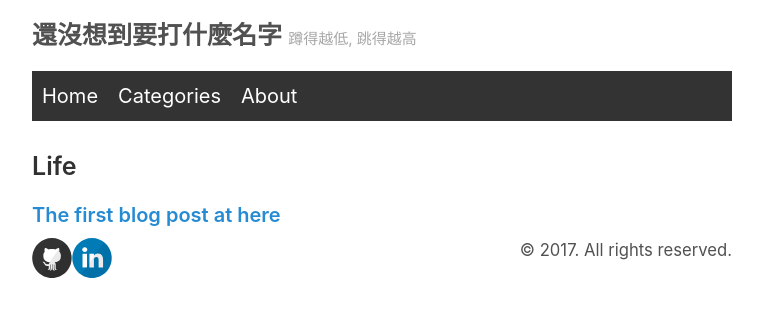
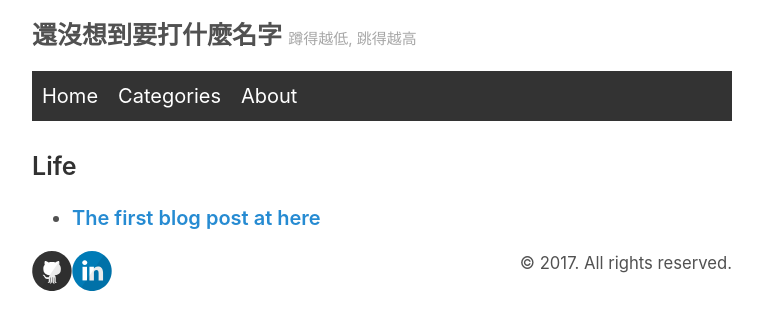
Before and after one commit to nickhitsai/nickhitsai.github.io, a Jekyll site: the page built from categories/index.html, in a window 1280 px wide. Shown: the top 330 px of the page, without its empty margins (258-1021 px from the left). Built offline with Jekyll 4.4.1, drawn with Linux system fonts in a browser that asks for light colours.

Commit message:
modify category css

```diff
--- a/_layouts/category.html
+++ b/_layouts/category.html
@@ -11,11 +11,15 @@ layout: default
 
     <h3 class="category-head">{{ category_name }}</h3>
     <a name="{{ category_name | slugize }}"></a>
+    <ul>
     {% for post in site.categories[category_name] %}
+    <li>
     <article class="archive-item">
       <h4><a href="{{ site.baseurl }}{{ post.url }}">{{post.title}}</a></h4>
     </article>
+    </li>
     {% endfor %}
+    </ul>
   </div>
 {% endfor %}
 </div>
--- a/_layouts/default.html
+++ b/_layouts/default.html
@@ -13,6 +13,7 @@
         </h3>
       </header>
 
+      <div class="homepage-list">
           <ul>
               <li><a href="{{ site.baseurl }}/">Home</a></li>
               <!-- <li><a href="{{ site.baseurl }}/contact">Contact</a></li> -->
@@ -20,6 +21,7 @@
               <!-- <li><a href="{{ site.baseurl }}/">Tags</a></li> -->
               <li><a href="{{ site.baseurl }}/about">About</a></li>
           </ul>
+      </div>
 
       <main>
         {{ content }}
--- a/_sass/_base.scss
+++ b/_sass/_base.scss
@@ -76,23 +76,3 @@ tbody tr:nth-child(odd) td,
 tbody tr:nth-child(odd) th {
   background-color: #f9f9f9;
 }
-
-ul {
-    list-style-type: none;
-    margin: 0;
-    padding: 0;
-    overflow: hidden;
-    background-color: #333333;
-}
-
-li {
-    float: left;
-}
-
-li a {
-    display: block;
-    color: white;
-    text-align: center;
-    padding: 10px;
-    text-decoration: none;
-}
--- a/_sass/_layout.scss
+++ b/_sass/_layout.scss
@@ -10,6 +10,28 @@
   margin-right: auto;
 }
 
+.homepage-list {
+  ul {
+    list-style-type: none;
+    margin: 0;
+    padding: 0;
+    overflow: hidden;
+    background-color: #333333;
+  }
+
+  li {
+    float: left;
+  }
+
+  li a {
+    display: block;
+    color: white;
+    text-align: center;
+    padding: 10px;
+    text-decoration: none;
+  }
+}
+
 footer {
   margin-bottom: 2rem;
   .Allrightreserved {
```
Lines whose indentation alone changed are shown as unchanged.
